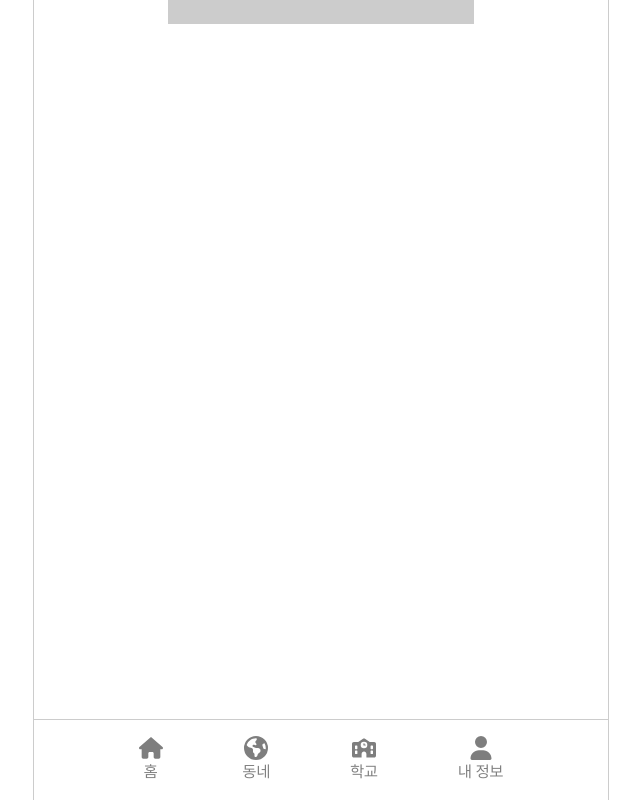
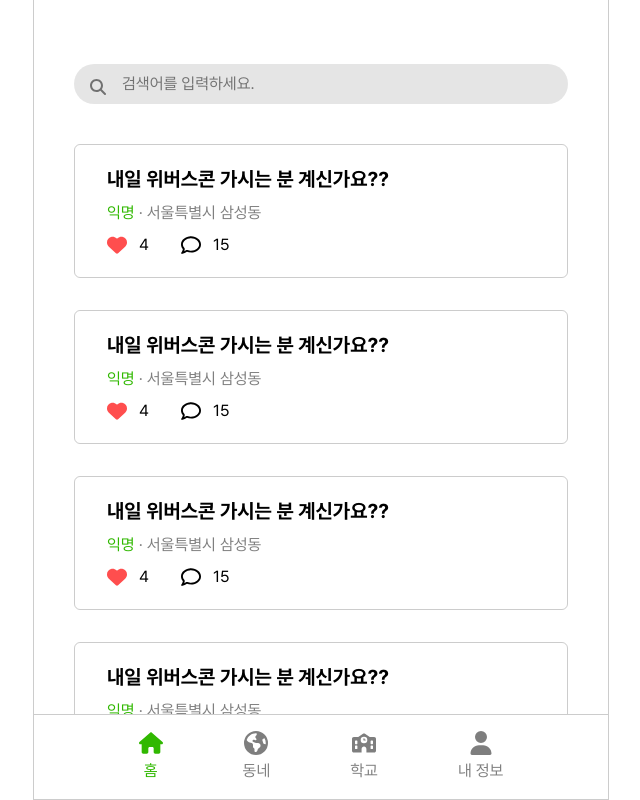
Before and after one commit to undeokum/instend, a Next.js app: page / in a window 1280 px wide. Shown: the top 800 px of the page, without its empty margins (319-959 px from the left). Built offline with nearby package versions, Linux system fonts and the light colour scheme.

Commit message:
20240811

```diff
--- a/app/globals.css
+++ b/app/globals.css
@@ -38,3 +38,7 @@
     font-family: 'black';
     src: url('/font/Pretendard-Black.otf');
 }
+
+nav {
+    transform: translate(-50%, 0);
+}
--- a/app/layout.tsx
+++ b/app/layout.tsx
@@ -1,9 +1,4 @@
-import { faEarth, faHome, faSchool, faUser } from '@fortawesome/free-solid-svg-icons'
 import './globals.css'
-import { FontAwesomeIcon } from '@fortawesome/react-fontawesome'
-
-const navIcon = [faHome, faEarth, faSchool, faUser]
-const navName = ['홈', '동네', '학교', '내 정보']
 
 export default function RootLayout({
   children,
@@ -12,18 +7,8 @@ export default function RootLayout({
 }>) {
   return (
     <html lang='ko'>
-      <body className='font-regular min-h-screen flex flex-col items-center max-w-screen-sm mx-auto border-x border-black border-opacity-20'>
-        <div className='max-w-screen-sms'>{children}</div>
-        <nav className='fixed flex w-full max-w-screen-sm border-t border-x space-x-20 justify-center border-black border-opacity-20 bg-white bottom-0 py-4'>
-          {
-            navIcon.map((icon, i) => (
-              <div key={i} className='flex flex-col items-center opacity-50'>
-                <FontAwesomeIcon icon={icon} className='w-6 h-6' />
-                <div>{navName[i]}</div>
-              </div>
-            ))
-          }
-        </nav>
+      <body className='max-w-screen-sm mx-auto border-x border-black border-opacity-20 min-h-screen font-regular'>
+        <div className='px-10 pt-16 pb-32'>{children}</div>
       </body>
     </html>
   )
--- a/app/page.tsx
+++ b/app/page.tsx
@@ -1,7 +1,46 @@
+import { faHeart, faSearch } from '@fortawesome/free-solid-svg-icons'
+import { faComment } from '@fortawesome/free-regular-svg-icons'
+import { FontAwesomeIcon } from '@fortawesome/react-fontawesome'
+import NavBar from '@/components/nav'
+
 const Home = () => {
     return (
-        <div>
-            <input type='text' className='w-full bg-black bg-opacity-20' />
+        <div className='space-y-10'>
+            <div className='relative'>
+                <div className='absolute top-3 left-4'>
+                    <FontAwesomeIcon icon={faSearch} className='w-4 h-4 text-black opacity-50' />
+                </div>
+                <input
+                    type='text'
+                    placeholder='검색어를 입력하세요.'
+                    className='bg-black bg-opacity-10 placeholder:text-black placeholder:opacity-50 w-full py-2 pl-12 pr-5 rounded-full focus:outline-none focus:ring-2 focus:ring-instend'
+                />
+            </div>
+            <div className='space-y-8'>
+                {
+                    [...Array(50)].map((_, i) => (
+                        <div key={i} className='border border-black border-opacity-20 px-8 rounded-md py-5 space-y-2'>
+                            <h1 className='font-bold text-xl'>내일 위버스콘 가시는 분 계신가요??</h1>
+                            <div className='flex space-x-1'>
+                                <span className='text-instend'>익명</span>
+                                <div className='text-black text-opacity-50'>&#183;</div>
+                                <span className='text-black text-opacity-50'>서울특별시 삼성동</span>
+                            </div>
+                            <div className='flex space-x-8'>
+                                <div className='space-x-3 flex items-center'>
+                                    <FontAwesomeIcon icon={faHeart} className='w-5 h-5 text-[#FF4E4E]' />
+                                    <span>4</span>
+                                </div>
+                                <div className='space-x-3 flex items-center'>
+                                    <FontAwesomeIcon icon={faComment} className='w-5 h-5' />
+                                    <span>15</span>
+                                </div>
+                            </div>
+                        </div>
+                    ))
+                }
+            </div>
+            <NavBar route='' />
         </div>
     )
 }
--- /dev/null
+++ b/components/nav.tsx
@@ -0,0 +1,28 @@
+import { faEarth, faHome, faSchool, faUser } from '@fortawesome/free-solid-svg-icons'
+import { FontAwesomeIcon } from '@fortawesome/react-fontawesome'
+import Link from 'next/link'
+
+const navIcon = [faHome, faEarth, faSchool, faUser]
+const navName = ['홈', '동네', '학교', '내 정보']
+const navHref = ['', 'neighbor', 'school', 'user']
+
+interface navbarType {
+    route: string
+}
+
+const NavBar = (props: navbarType) => {
+    return (
+        <nav className='fixed max-w-screen-sm flex border border-black border-opacity-20 w-full bottom-0 py-4 space-x-20 justify-center bg-white left-[50%]'>
+            {
+                navIcon.map((icon, i) => (
+                    <Link href={`/${navHref[i]}`} key={i} className={`flex flex-col items-center space-y-1 ${props.route == navHref[i] ? 'text-instend' : 'opacity-50'}`}>
+                        <FontAwesomeIcon icon={icon} className='w-6 h-6' />
+                        <div>{navName[i]}</div>
+                    </Link>
+                ))
+            }
+        </nav>
+    )
+}
+
+export default NavBar
--- a/package.json
+++ b/package.json
@@ -10,6 +10,7 @@
   },
   "dependencies": {
     "@fortawesome/fontawesome-svg-core": "^6.6.0",
+    "@fortawesome/free-regular-svg-icons": "^6.6.0",
     "@fortawesome/free-solid-svg-icons": "^6.6.0",
     "@fortawesome/react-fontawesome": "^0.2.2",
     "next": "14.2.5",
```
Also changed, not shown: app/neighbor/page.tsx (added), 1 other file (tests, documents, lock files or other folders).
